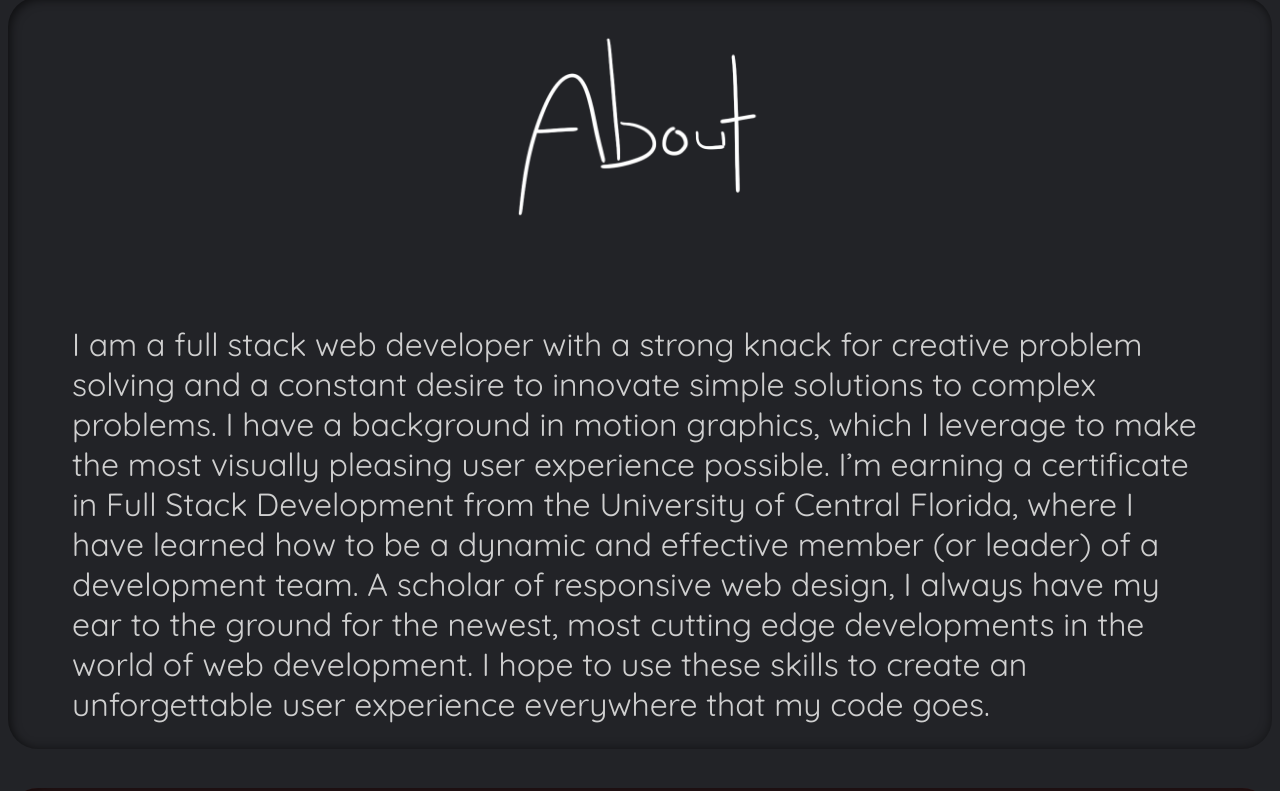
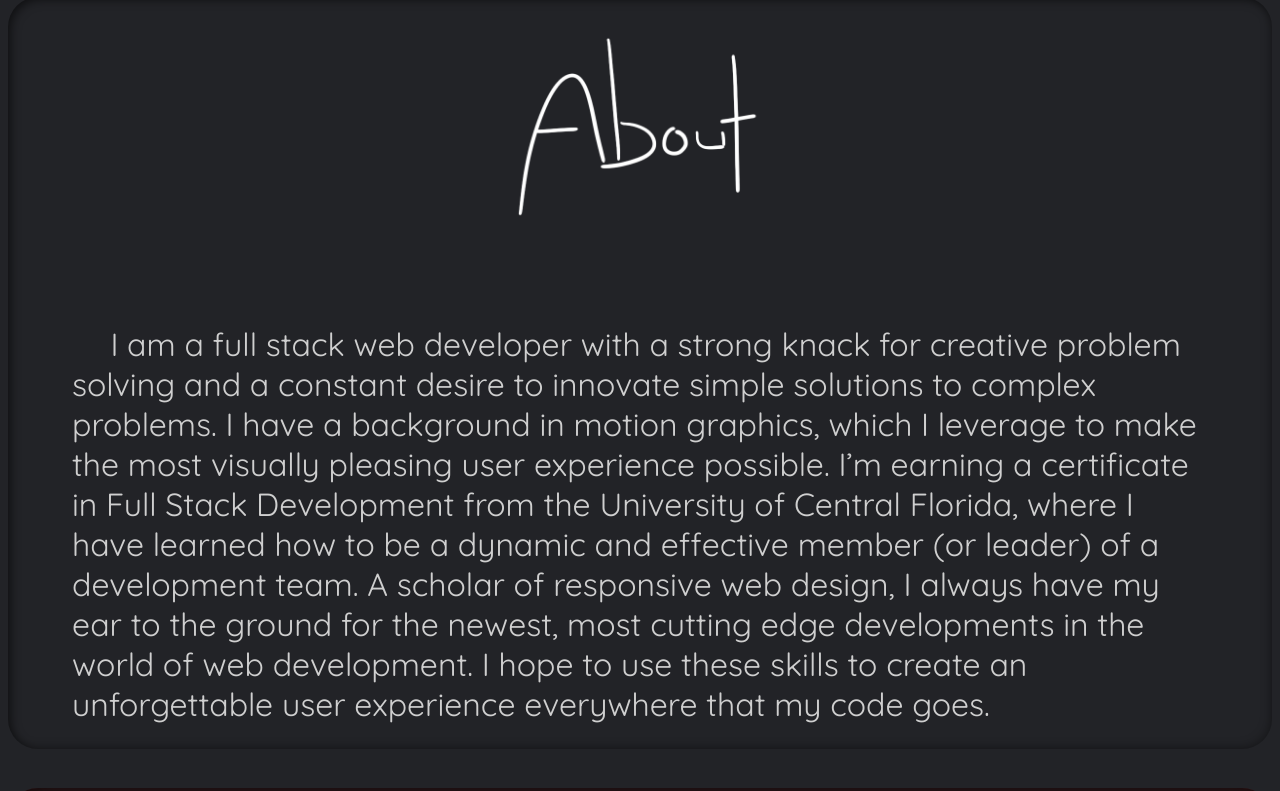
Before and after one commit to thesamnee/portfolio, a React (Create React App) app: page / in a window 1280 px wide. Shown: the part 1115-1906 px from the top of the page. Built offline with nearby package versions, Linux system fonts and the light colour scheme.

Commit message:
indented

```diff
--- a/src/components/About/About.css
+++ b/src/components/About/About.css
@@ -14,6 +14,7 @@
     font-weight: 0;
     margin: 3vw;
     padding: 2vw;
+    text-indent: 3vw;
 }
 .title{
     display: block;
```
